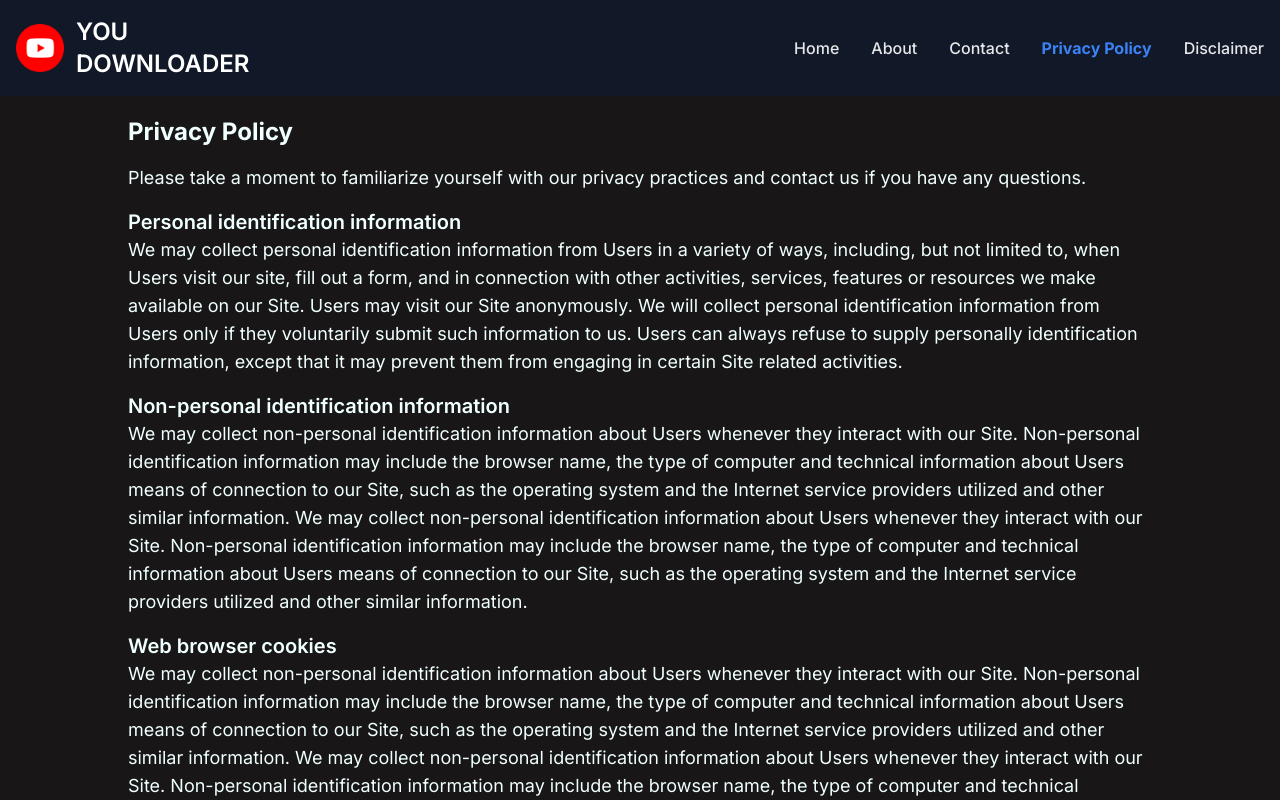
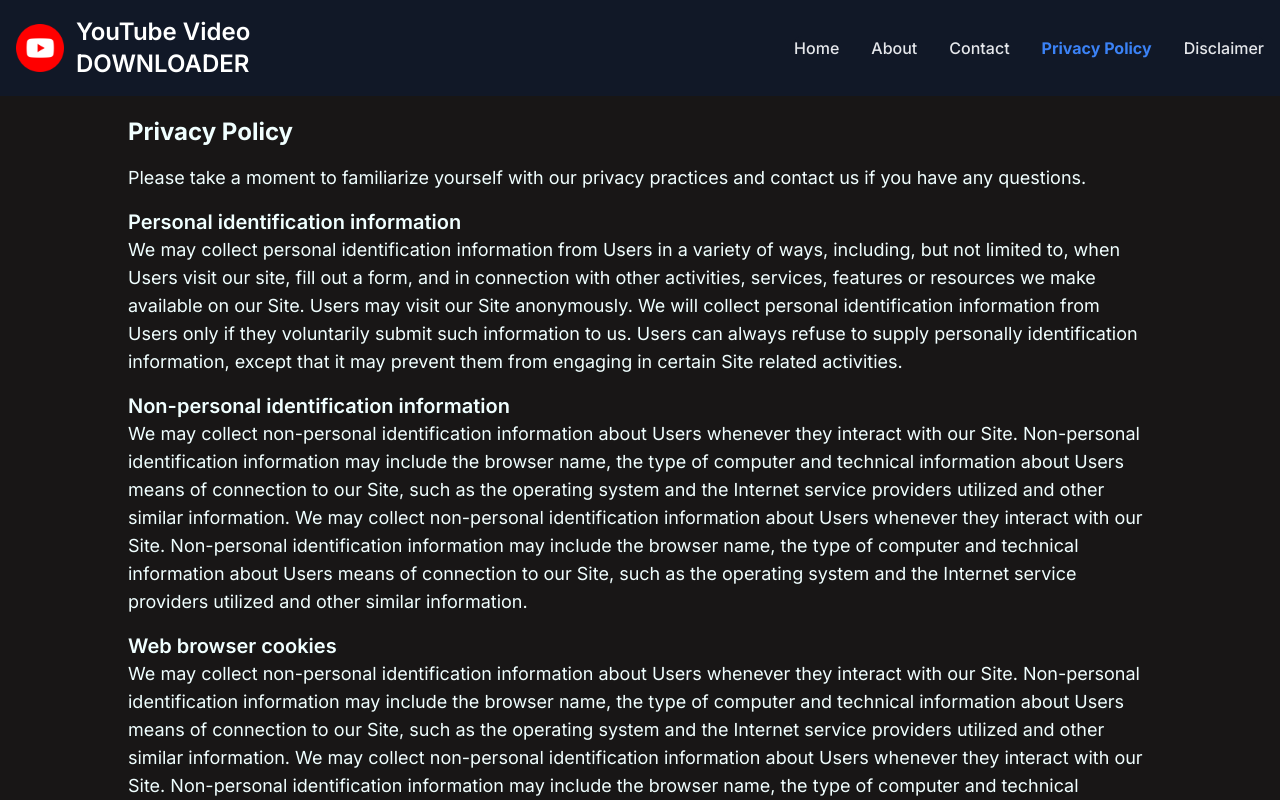
Before and after one commit to Hrushi4151/youdownloader, a Next.js app: page /privacypolicy in a window 1280 px wide. Shown: the top 800 px of the page. Built offline with nearby package versions, Linux system fonts and the light colour scheme.

Commit message:
Update Navbar.js

```diff
--- a/src/app/components/Navbar.js
+++ b/src/app/components/Navbar.js
@@ -15,7 +15,7 @@ const Navbar = () => {
   <div className="max-w-screen-xl flex flex-wrap items-center justify-between mx-auto p-4">
     <a href="https://insta-saver.vercel.app" className="flex items-center space-x-3 rtl:space-x-reverse">
         <img src="/logoinside.png" className="h-12 logoinside" alt="instasaver Logo" />
-        <div className="flex flex-col self-center text-2xl font-semibold whitespace-nowrap text-white"><span>YOU</span><span>DOWNLOADER</span></div>
+        <div className="flex flex-col self-center text-2xl font-semibold whitespace-nowrap text-white"><span>YouTube Video</span><span>DOWNLOADER</span></div>
     </a>
     <button onClick={()=>settoogle(!toogle)} data-collapse-toggle="navbar-default" type="button" className="inline-flex items-center p-2 w-10 h-10 justify-center text-sm text-gray-500 rounded-lg md:hidden hover:bg-gray-100 focus:outline-none focus:ring-2 focus:ring-gray-200 " aria-controls="navbar-default" aria-expanded="false">
         <span className="sr-only">Open main menu</span>
```
